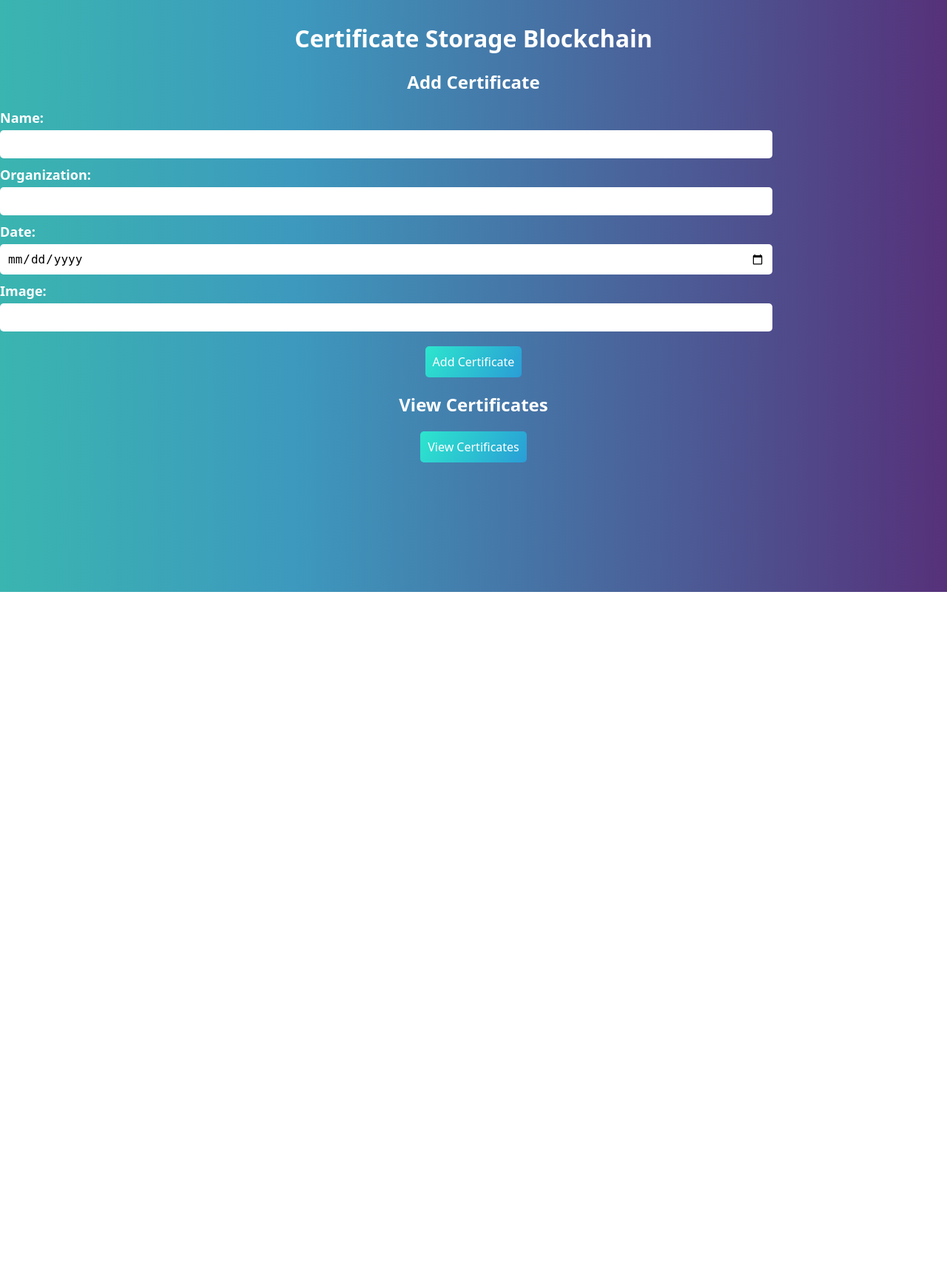
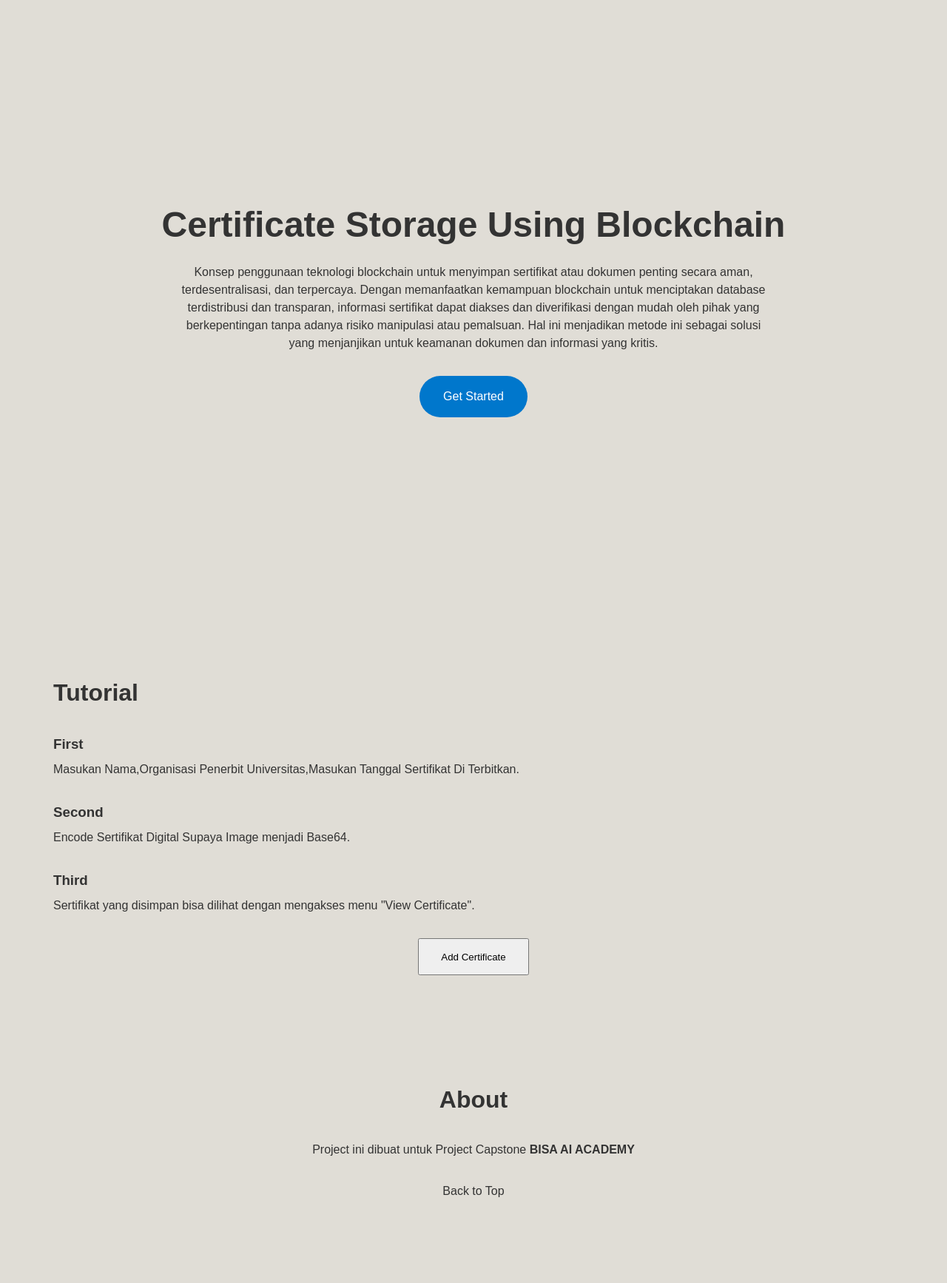
Before and after one commit to PradiptaPutra/Store-Certificate-without-smartcontract, a Flask app: page / in a window 1280 px wide. Shown: the whole page at 74% size. Before the commit the page ends 800 px from the top, so only its background shows below. Run offline with Flask 3, Linux system fonts and the light colour scheme.

Commit message:
Final File

```diff
--- a/app.py
+++ b/app.py
@@ -10,8 +10,14 @@ app = Flask(__name__, static_folder='static')
 
 CORS(app)
 @app.route('/')
+def home():
+    return render_template('home.html')
+
+@app.route('/index')
 def index():
-     return render_template("index.html")
+     return render_template('index.html')
+
+
 class Block:
     def __init__(self, index, timestamp, data, previous_hash):
         self.index = index
--- /dev/null
+++ b/static/css/style.css
@@ -0,0 +1,183 @@
+/* GENERAL STYLES */
+* {
+	box-sizing: border-box;
+	margin: 0;
+	padding: 0;
+}
+
+body {
+	font-family: Arial, sans-serif;
+	/* font-size: 16px; */
+	line-height: 1.5;
+	color: #333333;
+    background-color: #E0DDD6;
+}
+
+h1, h2, h3 {
+	font-weight: bold;
+	margin-bottom: 1rem;
+}
+
+a {
+	color: #333333;
+	text-decoration: none;
+}
+
+a:hover {
+	color: #0077cc;
+}
+
+ul {
+	list-style: none;
+	margin: 0;
+	padding: 0;
+}
+
+/* LAYOUT */
+main {
+	max-width: 1200px;
+	margin: 0 auto;
+	padding: 1rem;
+}
+
+section {
+	margin-bottom: 3rem;
+}
+
+/* HOME SECTION */
+#home {
+    background-color: #E0DDD6;
+	height: 100vh;
+	display: flex;
+	flex-direction: column;
+	justify-content: center;
+	align-items: center;
+	text-align: center;
+}
+
+#home h1 {
+	font-size: 3rem;
+	margin-bottom: 1rem;
+}
+
+#home p {
+	max-width: 800px;
+	margin: 0 auto 2rem auto;
+}
+
+#home a {
+	display: inline-block;
+	padding: 1rem 2rem;
+	background-color: #0077cc;
+	color: #ffffff;
+	border-radius: 2rem;
+	transition: background-color 0.3s ease-in-out;
+}
+
+#home a:hover {
+	background-color: #0066b3;
+}
+
+/* TUTORIAL SECTION */
+#tutorial {
+    background-color: #E0DDD6;
+	padding: 3rem 1rem;
+}
+
+#tutorial h2 {
+	font-size: 2rem;
+	margin-bottom: 2rem;
+}
+
+#tutorial ul li {
+	margin-bottom: 2rem;
+}
+
+#tutorial h3 {
+	margin-bottom: 0.5rem;
+}
+
+/* ABOUT SECTION */
+#about {
+    background-color: #E0DDD6;
+	padding: 3rem 1rem;
+	text-align: center;
+}
+
+#about h2 {
+	font-size: 2rem;
+	margin-bottom: 2rem;
+}
+
+#about p {
+	max-width: 800px;
+	margin: 0 auto 2rem auto;
+}
+
+#about ul {
+	display: flex;
+	justify-content: center;
+	align-items: center;
+	margin-bottom: 2rem;
+}
+
+#about ul li {
+	margin-right: 1rem;
+}
+
+#about ul li:last-child {
+	margin-right: 0;
+}
+
+#about ul li a {
+	display: inline-block;
+	width: 40px;
+	height: 40px;
+	border-radius: 50%;
+	background-color: #0077cc;
+	color: #ffffff;
+	display: flex;
+	justify-content: center;
+	align-items: center;
+	transition: background-color 0.3s ease-in-out;
+}
+
+#about ul li a:hover {
+	background-color: #0066b3;
+}
+
+/* RESPONSIVE STYLES */
+@media screen and (max-width: 768px) {
+	main {
+		padding: 0.5rem;
+	}
+
+	#home h1 {
+		font-size: 2rem;
+		margin-bottom: 0.5rem;
+	}
+
+	#tutorial h2 {
+		font-size: 1.5rem;
+		margin-bottom: 1rem;
+	}
+
+	#tutorial ul li {
+		margin-bottom: 1rem;
+	}
+
+	#about h2 {
+		font-size: 1.5rem;
+		margin-bottom: 1rem;
+	}
+
+	#about p {
+		max-width:		600px;
+		margin: 0 auto 1.5rem auto;
+	}
+
+	#about ul li a {
+		width: 30px;
+		height: 30px;
+	}
+}
--- a/static/css/styles.css
+++ b/static/css/styles.css
@@ -1,87 +1,62 @@
+* {
+    font-family: 'Poppins', sans-serif;
+    line-height: 1.5;
+    font-weight: bold;
+  }
+  h1, h2, label {
+    margin-bottom: 20px;
+  }
+
+  input[type="text"], input[type="date"], button {
+    margin-bottom: 20px;
+  }
   body {
-    font-family: system-ui, -apple-system, BlinkMacSystemFont, 'Segoe UI', Roboto, Oxygen, Ubuntu, Cantarell, 'Open Sans', 'Helvetica Neue', sans-serif;
-
-    margin: 0;
-    padding: 0;
-    color: #FFFFFF;
-    background-image: linear-gradient(to right, #3ab5b0 0%, #3d99be 31%, #56317a 100%);
-
+    background-color: #E0DDD6;
+  }
+  button:hover, button:focus {
+    background-color: #333;
+    outline: none;
 
   }
 
+  input[type="text"]:hover, input[type="text"]:focus, input[type="date"]:hover, input[type="date"]:focus {
+    border: 2px solid #333;
+  }
   .container {
-    max-width: 800px;
-    margin: 0 auto;
-    padding: 0 20px;
+    max-width: 100%;
+    padding: 0 10px;
   }
 
-h1 {
-    text-align: center;
-    margin-top: 30px;
+  input[type="text"], input[type="date"], button {
+    width: 100%;
   }
-
-h2 {
-    margin-top: 20px;
-    text-align: center;
-}
-
-label {
-    display: block;
-    margin-bottom: 5px;
-    font-size: 18px;
-    font-weight: bold;
-}
-
-input[type="text"], input[type="date"] {
-    width: 80%;
-    margin-bottom: 10px;
-    padding: 10px;
-
-    border-radius: 5px;
-    background-color: #FFFFFF;
-    font-size: 16px;
-    border: none;
-}
-
-button {
-    font-family: system-ui, -apple-system, BlinkMacSystemFont, 'Segoe UI', Roboto, Oxygen, Ubuntu, Cantarell, 'Open Sans', 'Helvetica Neue', sans-serif;
-
-    display: block;
-    margin: 0 auto;
-    margin-top: 10px;
-    padding: 10px;
-    background-image: linear-gradient(120deg, #2de6cd 0%, #2a9dd6 100%);
-
-    color: white;
-    border: none;
-    border-radius: 5px;
-    cursor: pointer;
-    font-size: 16px;
-}
-
   table {
-    border-collapse: collapse;
+    border-collapse: separate;
+    border-spacing: 0;
     width: 100%;
     margin-top: 20px;
-
+    border: 2px solid #ddd;
   }
 
   th, td {
     text-align: center;
-    padding: 8px;
+    padding: 12px;
     font-size: 16px;
-
+    border-bottom: 1px solid #ddd;
   }
 
   th {
-    background-color:#2de6cd ;
+    background-color: #333;
     color: white;
+    border-top: none;
   }
 
   tr:nth-child(even) {
-    background-color: #2a9dd6;
+    background-color: #f2f2f2;
   }
 
-#certificates {
-    margin-top: 20px;
+.info {
+  margin-top:20px;
+  padding-bottom: 20px;
+  font-weight: bold;
 }
--- /dev/null
+++ b/templates/home.html
@@ -0,0 +1,63 @@
+<!DOCTYPE html>
+<html lang="en">
+<head>
+    <meta charset="UTF-8">
+    <link rel="stylesheet" href="{{ url_for('static', filename='css/style.css') }}">
+    <link rel="stylesheet" href="{{ url_for('static', filename='home.css') }}">
+</head>
+    <script src="https://ajax.googleapis.com/ajax/libs/jquery/3.5.1/jquery.min.js"></script>
+    <meta http-equiv="X-UA-Compatible" content="IE=edge">
+    <meta name="viewport" content="width=device-width, initial-scale=1.0">
+    <title>Home</title>
+</head>
+<body>
+	<main>
+		<section id="home">
+			<h1>Certificate Storage Using Blockchain</h1>
+			<p>Konsep penggunaan teknologi blockchain untuk menyimpan sertifikat atau dokumen penting secara aman, terdesentralisasi, dan terpercaya.
+            Dengan memanfaatkan kemampuan blockchain untuk menciptakan database terdistribusi dan transparan, informasi sertifikat dapat diakses dan diverifikasi dengan mudah oleh pihak yang berkepentingan tanpa adanya risiko manipulasi atau pemalsuan.
+            Hal ini menjadikan metode ini sebagai solusi yang menjanjikan untuk keamanan dokumen dan informasi yang kritis.</p>
+			<a href="#tutorial" class="scroll-link">Get Started</a>
+		</section>
+		<section id="tutorial">
+			<h2>Tutorial</h2>
+
+			<ul>
+				<li>
+					<h3>First</h3>
+					<p>Masukan Nama,Organisasi Penerbit Universitas,Masukan Tanggal Sertifikat Di Terbitkan.</p>
+				</li>
+				<li>
+					<h3>Second</h3>
+					<p>Encode Sertifikat Digital Supaya Image menjadi Base64. </p>
+				</li>
+				<li>
+					<h3>Third</h3>
+					<p>Sertifikat yang disimpan bisa dilihat dengan mengakses menu "View Certificate".</p>
+				</li>
+			</ul>
+            <p align="center"><a href=index ><button class=grey style="height:50px;width:150px">Add Certificate</button></a></p>
+
+		</section>
+		<section id="about">
+			<h2>About </h2>
+			<p>Project ini dibuat untuk Project Capstone <b>BISA AI ACADEMY</b></p>
+
+			<a href="#home" class="scroll-link">Back to Top</a>
+		</section>
+	</main>
+	<script src="https://code.jquery.com/jquery-3.6.0.min.js"></script>
+	<script>
+		$(document).ready(function(){
+			$('.scroll-link').on('click', function(event) {
+				event.preventDefault();
+				var target = $(this).attr('href');
+				$('html, body').animate({
+					scrollTop: $(target).offset().top
+				}, 1000);
+			});
+		});
+	</script>
+</body>
+
+</html>
--- a/templates/index.html
+++ b/templates/index.html
@@ -1,10 +1,11 @@
 <!DOCTYPE html>
 <html>
 <head>
-	<title>Certificate Storage Blockchain</title>
+	<title>Project Capstone</title>
 	<link rel="stylesheet" href="{{ url_for('static', filename='css/styles.css') }}">
+	<style>@import url('https://fonts.googleapis.com/css2?family=Poppins:wght@100&display=swap');</style>
+	<script src="https://ajax.googleapis.com/ajax/libs/jquery/3.5.1/jquery.min.js"></script>
 
-	<script src="https://ajax.googleapis.com/ajax/libs/jquery/3.5.1/jquery.min.js"></script>
 	<script>
 		function addCertificate() {
 			var name = $("#name").val();
@@ -51,7 +52,8 @@
 	</script>
 </head>
 <body>
-	<h1>Certificate Storage Blockchain</h1>
+
+
 
 	<h2>Add Certificate</h2>
 	<label for="name">Name:</label>
@@ -65,11 +67,14 @@
 
 	<label for="image">Image:</label>
 	<input type="text" id="image" name="image"><br>
+	<a href="https://base64.guru/converter/encode/image" id="info" target="_blank">Encode Your Certificate into Base64!</a>
 
 	<button type="button" onclick="addCertificate()">Add Certificate</button>
 
 	<h2>View Certificates</h2>
 	<button type="button" onclick="viewCertificates()">View Certificates</button>
 	<div id="certificates"></div>
+
+	<p align="center"><a href="/" ><button class=grey style="height:50px;width:150px">Home</button></a></p>
 </body>
 </html>
```
Also changed, not shown: aman.txt (deleted, +0 -100 lines). Lines whose indentation alone changed are shown as unchanged.
